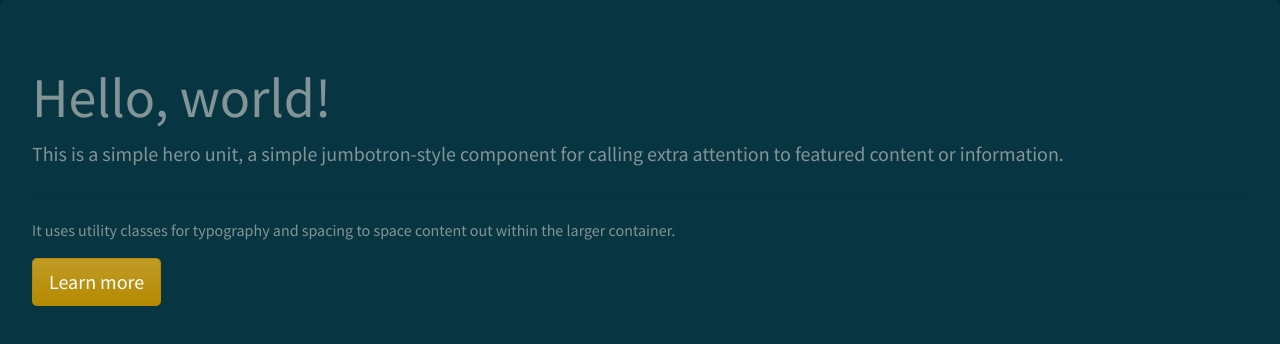
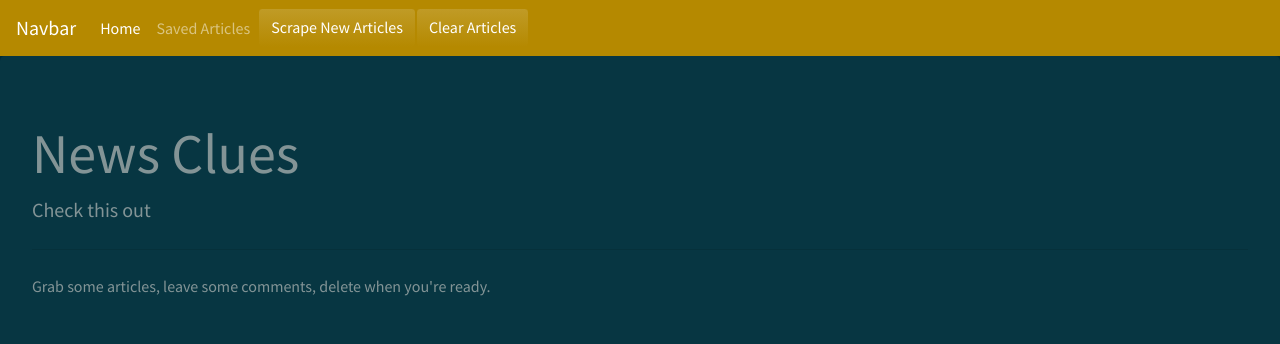
Before and after one commit to baileymbeck/News_Clues, a website: page index.html in a window 1280 px wide. Drawn offline with nearby package versions, Linux system fonts and the light colour scheme.

Commit message:
add buttons to html

```diff
--- a/index.html
+++ b/index.html
@@ -18,12 +18,30 @@
     <script src="https://code.jquery.com/jquery.js"></script>
 </head>
 <body>
+        <nav class="navbar navbar-expand-lg navbar-dark bg-primary">
+                <a class="navbar-brand" href="#">Navbar</a>
+                <button class="navbar-toggler" type="button" data-toggle="collapse" data-target="#navbarColor01" aria-controls="navbarColor01" aria-expanded="false" aria-label="Toggle navigation">
+                  <span class="navbar-toggler-icon"></span>
+                </button>
+
+                <div class="collapse navbar-collapse" id="navbarColor01">
+                  <ul class="navbar-nav mr-auto">
+                    <li class="nav-item active">
+                      <a class="nav-link" href="#">Home <span class="sr-only">(current)</span></a>
+                    </li>
+                    <li class="nav-item">
+                      <a class="nav-link" href="#">Saved Articles</a>
+                    </li>
+                    <a class="btn btn-primary btn-md" href="#" role="button">Scrape New Articles</a>
+                    <a class="btn btn-primary btn-md" href="#" role="button">Clear Articles</a>
+                  </ul>
+                </div>
+              </nav>
     <div class="jumbotron">
-        <h1 class="display-4">Hello, world!</h1>
-        <p class="lead">This is a simple hero unit, a simple jumbotron-style component for calling extra attention to featured content or information.</p>
+        <h1 class="display-4">News Clues</h1>
+        <p class="lead">Check this out</p>
         <hr class="my-4">
-        <p>It uses utility classes for typography and spacing to space content out within the larger container.</p>
-        <a class="btn btn-primary btn-lg" href="#" role="button">Learn more</a>
+        <p>Grab some articles, leave some comments, delete when you're ready.</p>
       </div>
 
     <!-- js -->
```
